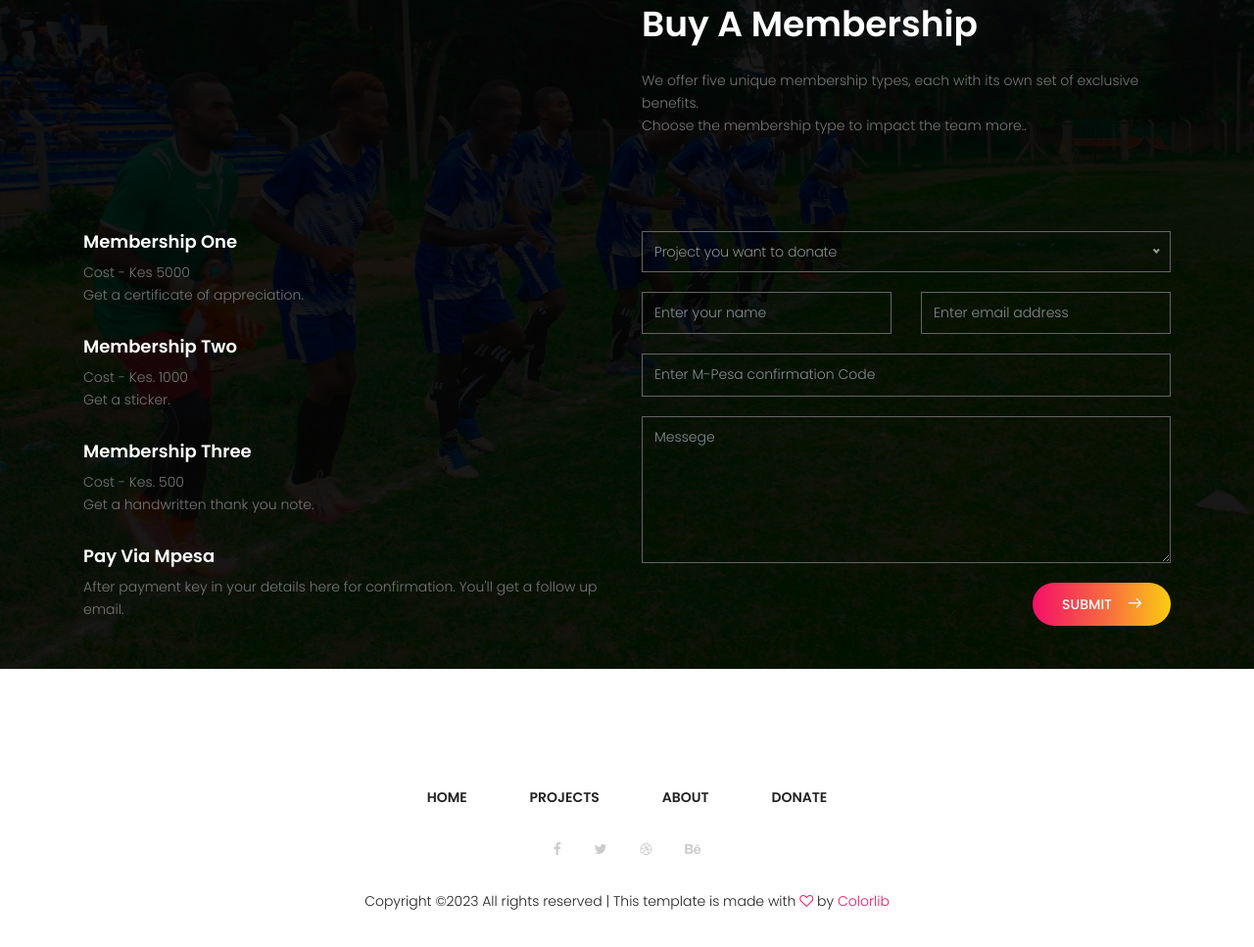
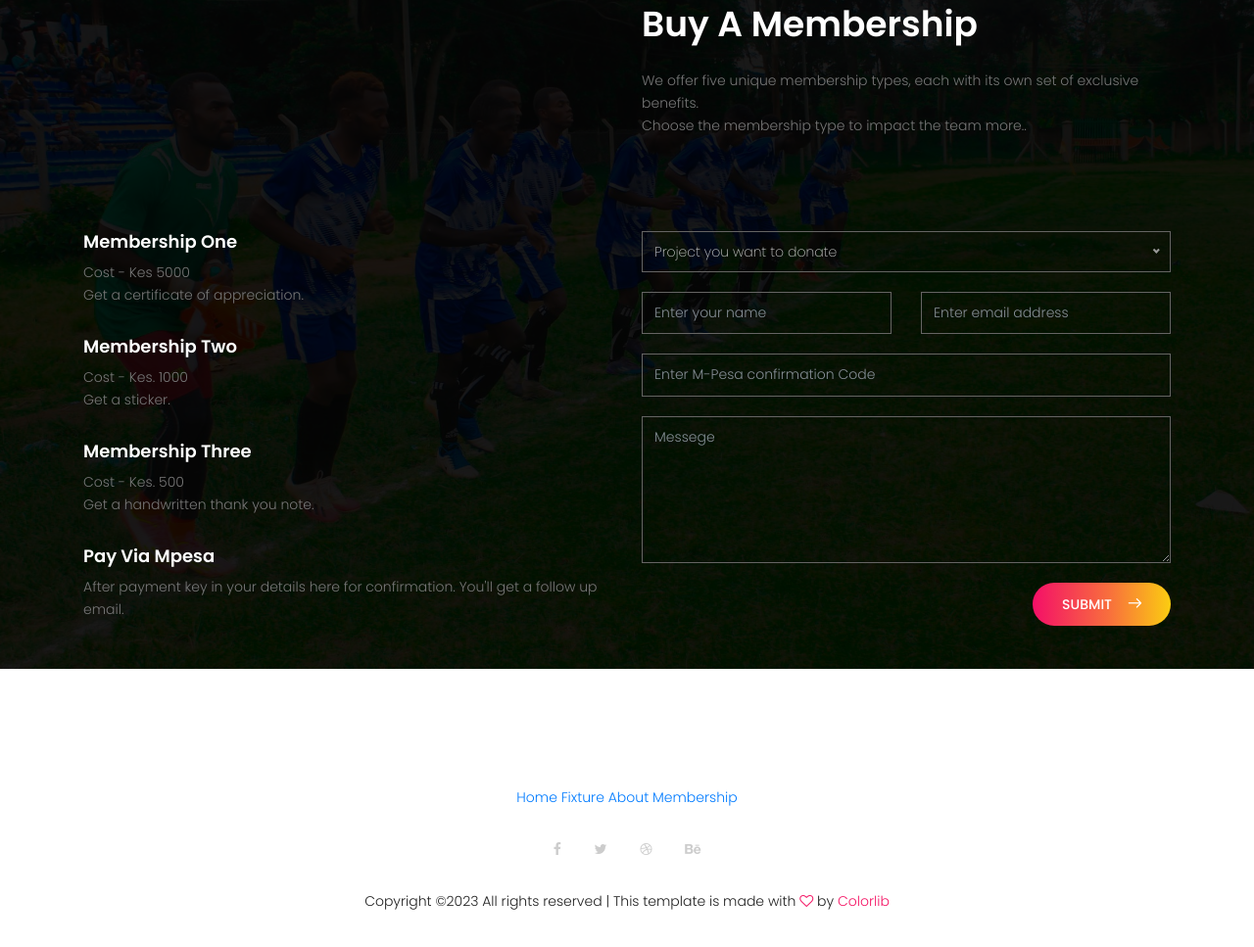
Before and after one commit to tom-maghanga/junior_fc, a plain HTML site: page index.html in a window 1280 px wide. Shown: the part 1933-2900 px from the top of the page at 98% size. Drawn offline with nearby package versions, Linux system fonts and the light colour scheme.

Commit message:
added new content

```diff
--- a/index.html
+++ b/index.html
@@ -330,12 +330,15 @@
 			<!-- start footer Area -->
 			<footer class="footer-area section-gap">
 				<div class="container">
+
+
+
 					<div class="row d-flex flex-column justify-content-center">
 						<ul class="footer-menu">
-							<li><a href="#home">Home</a></li>
-							<li><a href="#project">Projects</a></li>
-							<li><a href="#about">About</a></li>
-							<li><a href="#donate">Donate</a></li>
+							<a href="#home">Home</a>
+							<a href="#">Fixture</a>
+							<a href="#">About</a>
+							<a href="#">Membership</a>
 						</ul>
 						<div class="footer-social">
 							<a href="#"><i class="fa fa-facebook"></i></a>
```
